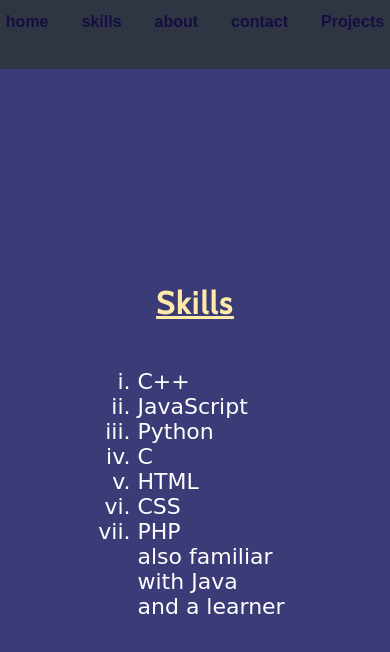
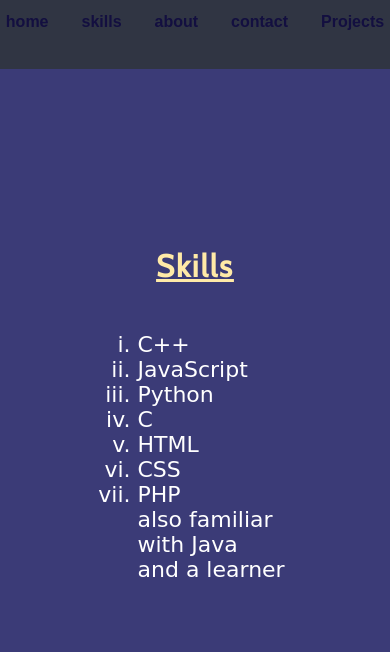
Before and after one commit to puneetdwivedi/punnet_dwivedi_portfolio, a plain HTML site: page skills.html in a window 390 px wide. Shown: the part 58-710 px from the top of the page. Drawn offline with nearby package versions, Linux system fonts and the light colour scheme.

Commit message:
upadated

```diff
--- a/responsive_cssfile.css
+++ b/responsive_cssfile.css
@@ -163,6 +163,11 @@
     .textcontainer .greeting-container,.maincontainer .skillsanimation{
         font-size: 22px;
     }
+    .skill-container,.contactcontainer{
+        justify-content: center;
+        align-items: flex-start;
+
+    }
     .maincontainer .skillsanimation{
         margin-top: 7%;
     }
```
